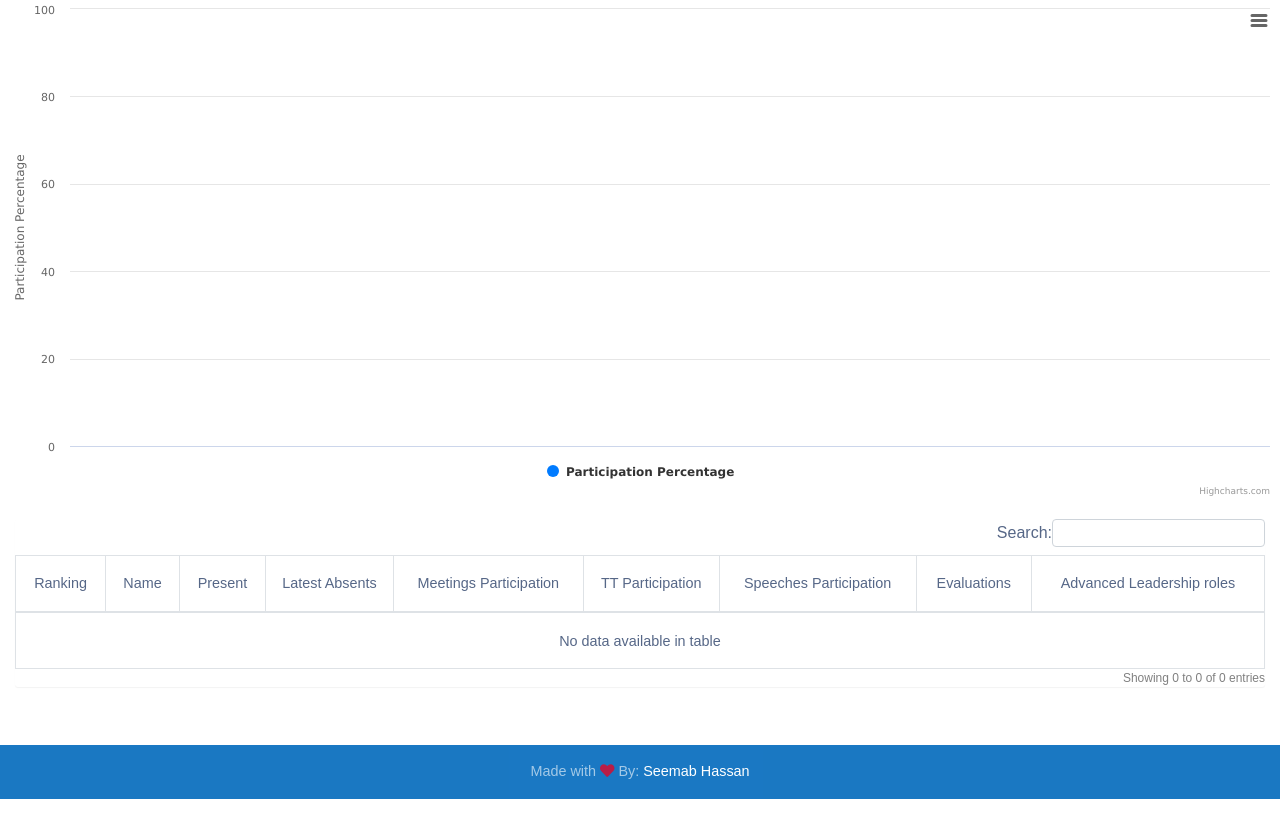
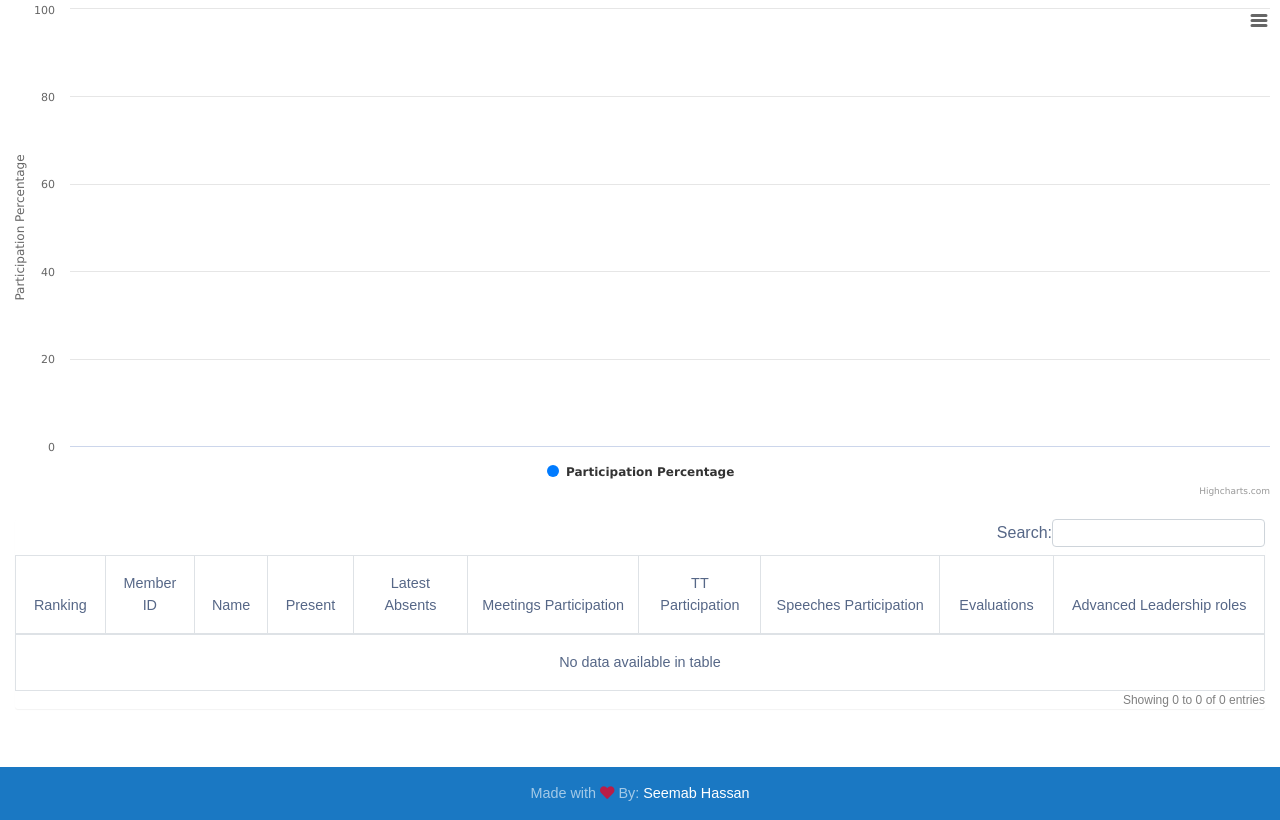
Before and after one commit to mseemab/smarttm, a Django app: template smarttm_web/templates/rankings.html in a window 1280 px wide. Shown: the part 270-1090 px from the top of the page. Before the commit the page ends 1069 px from the top, so only its background shows below. Run offline with Django 3.2, Linux system fonts and the light colour scheme; the template is opened without the code that fills it, so the values that code supplies are empty; some libraries are stand-ins or nearby versions.

Commit message:
issue#38

```diff
--- a/smarttm_web/templates/rankings.html
+++ b/smarttm_web/templates/rankings.html
@@ -69,6 +69,7 @@
 							<thead>
 								<tr>
 									<th>Ranking</th>
+									<th>Member ID</th>
 									<th>Name</th>
 									<th style="display: none">Paid Status</th>
 									<th>Present</th>
@@ -89,6 +90,7 @@
 								{% for summ_Obj in summ_set %}
 									<tr>
 										<td>{{ summ_Obj.ranking }}</td>
+										<td>{{ summ_Obj.member.id }}</td>
 										<td><a href = "{% url 'member_detail' member_id=summ_Obj.member.pk club_id=summ_Obj.member.club_id %}">
 											{{ summ_Obj.member.user.full_name }}</a></td>
 										<td style="display: none">{% if summ_Obj.member.paid_status %}Paid{% else %}Unpaid{% endif %}</td>
@@ -197,7 +199,7 @@
 		$.fn.dataTable.ext.search.push(
 		function( settings, data, dataIndex ) {
 			let showUnpaidMembers = $("#toggleUnpaidMembers").prop("checked")
-			let paidStatus = data[2] // use data for the age column
+			let paidStatus = data[3] // use data for the age column
 
 			if (showUnpaidMembers)
 			{
```
